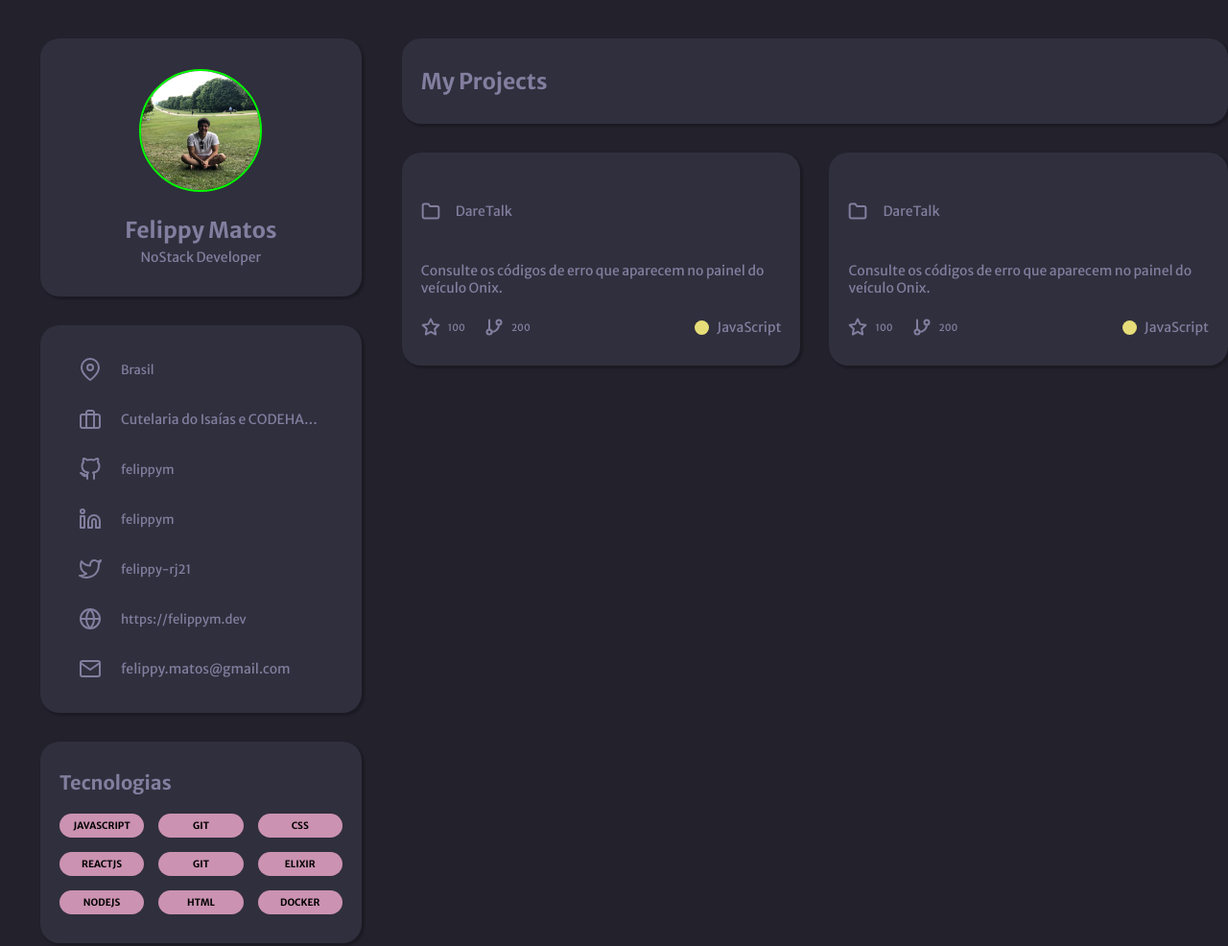
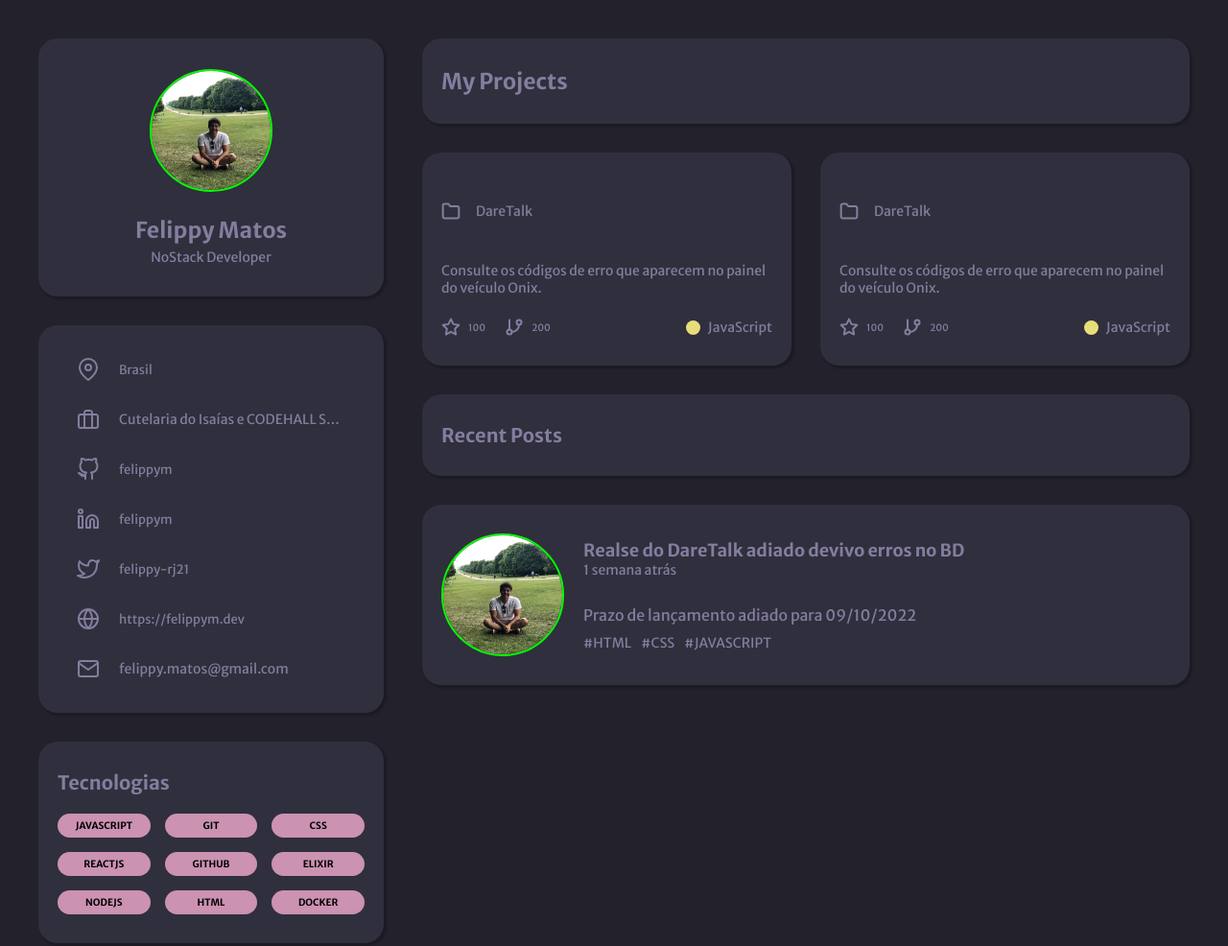
Before and after one commit to felippym/darefolio, a plain HTML site: page index.html in a window 1280 px wide. Shown: the top 986 px of the page at 96% size. Drawn offline with Linux system fonts and the light colour scheme.

Commit message:
finalizado

```diff
--- a/index.html
+++ b/index.html
@@ -11,7 +11,7 @@
   <link href="https://fonts.googleapis.com/css2?family=Merriweather+Sans:wght@300;400;700&display=swap"
     rel="stylesheet">
 
-  <title>Portfolia</title>
+  <title>DareFólio</title>
 </head>
 
 <body>
@@ -20,7 +20,7 @@
     <aside>
       <div class="cardwrapper">
         <div class="wrapper profile">
-          <img src="./assets/perfil.jpg" alt="foto de perfil">
+          <img class="profilepic" src="./assets/perfil.jpg" alt="foto de perfil">
           <h1>Felippy Matos</h1>
           <p> NoStack Developer</p>
         </div>
@@ -65,7 +65,7 @@
             </div>
             <div class="colum">
               <p>GIT</p>
-              <p>GIT</p>
+              <p>GITHUB</p>
               <p>HTML</p>
             </div>
             <div class="colum">
@@ -104,10 +104,11 @@
             </ul>
           </div>
         </div>
-        <div class="wrapper"></div>
+
       </div>
     </aside>
     <main>
+
       <div class="wrapper">
         <h1>My Projects</h1>
       </div>
@@ -167,12 +168,32 @@
           </div>
         </div>
       </div>
-  </div>
-  <h2>Recent Posts</h2>
 
-  <div class="posts"></div>
+      <h2 class="wrapper recentposts">Recent Posts</h2>
 
-  </main>
+      <div class="posts wrapper">
+
+        <img class="profilepic" src="./assets/perfil.jpg" alt="perfil">
+        <div>
+          <div>
+            <h2>Realse do DareTalk adiado devivo erros no BD</h2>
+            <p>1 semana atrás</p>
+
+          </div>
+          <div>
+            <h3>Prazo de lançamento adiado para 09/10/2022</h3>
+            <div class="tags">
+              <p>#HTML</p>
+              <p>#CSS</p>
+              <p>#JAVASCRIPT</p>
+            </div>
+          </div>
+
+        </div>
+
+      </div>
+
+    </main>
 
   </div>
 
--- a/style.css
+++ b/style.css
@@ -26,13 +26,17 @@ body {
 
 .container {
   display: flex;
-  margin-top: 4rem;
+  margin: 0 auto;
+
+  padding: 4rem;
+  gap: 4rem;
+
+  max-width: 140rem;
 
 }
 
 .container aside {
-  flex-basis: 25%;
-
+  width: 30%;
 }
 
 .container main {
@@ -47,7 +51,7 @@ body {
   margin: 2.5rem 0 .5rem 0;
 }
 
-.container .cardwrapper .wrapper.profile img {
+.profilepic {
   width: 12.8rem;
   height: 12.8rem;
   border-radius: 50%;
@@ -92,8 +96,8 @@ body a {
 /* alinhando os wrappers */
 
 .container .cardwrapper {
-  width: 80%;
-  margin: auto;
+
+
 
   display: flex;
   flex-direction: column;
@@ -213,6 +217,10 @@ body a {
 }
 
 
+
+
+
+
 /* #### PARTE II - Inicianando a MAIN - FLEX 1 #### */
 
 main .wrapper {
@@ -236,7 +244,7 @@ main .project {
   border-radius: 20px;
   padding: 3rem 2rem;
 
-  display: flex;
+  flex-basis: 50%;
   flex-direction: column;
 
 
@@ -291,3 +299,86 @@ main .cardprojects .projecticons .js-skill {
   background-color: var(--javascript);
   border-radius: 50%;
 }
+
+/* Começando os POSTS */
+
+.posts h2 {
+  font-size: 1.8rem;
+  font-weight: 700;
+}
+
+.posts h3 {
+  font-size: 1.6rem;
+  font-weight: 400;
+  padding-bottom: 1rem;
+}
+
+.posts p {
+  font-size: 1.4rem;
+  font-weight: 400;
+}
+
+.posts {
+  display: flex;
+  gap: 2rem;
+  align-items: center;
+}
+
+.recentposts {
+  margin-top: 3rem;
+}
+
+
+
+.posts.wrapper>div {
+  display: flex;
+  flex-direction: column;
+  gap: 2.8rem;
+}
+
+.posts.wrapper .tags {
+  display: flex;
+  flex-direction: row;
+  gap: 1rem;
+}
+
+/* ###### MOBILE ######  */
+
+@media (max-width:1000px) {
+
+  main .cardprojects {
+    display: flex;
+    flex-direction: column;
+  }
+
+
+}
+
+@media (max-width:850px) {
+
+
+
+  .container {
+    flex-direction: column;
+    padding: 4rem 8rem;
+  }
+
+  .container aside {
+    width: 100%;
+  }
+
+
+
+}
+
+
+@media (max-width:600px) {
+
+
+
+  .container {
+    flex-direction: column;
+    padding: 4rem 2rem;
+  }
+
+}
```
